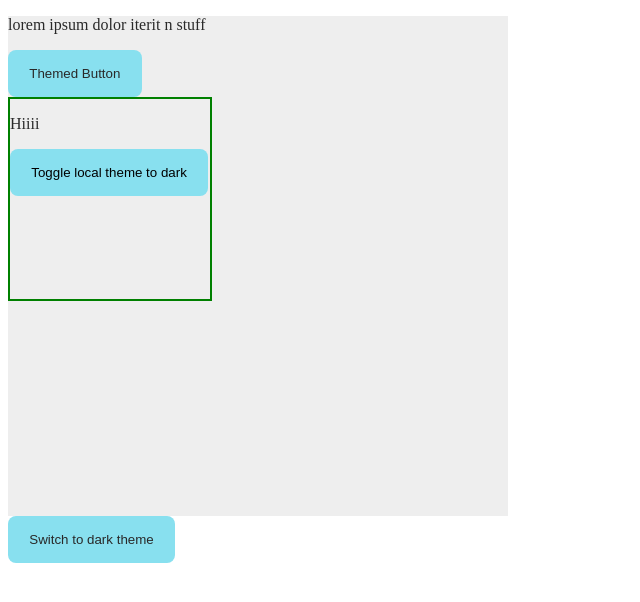
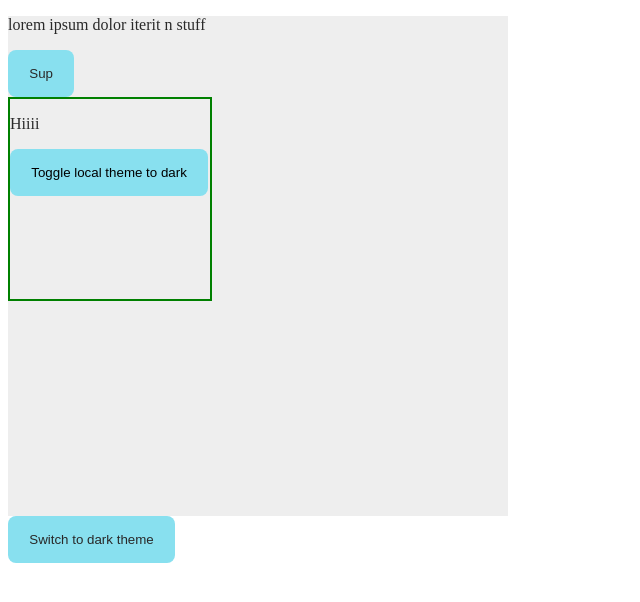
Before and after one commit to NandhuTee/Theme-Toggle-Context-component---Local-environment-setup-NPM-NPM-Scripts-Int---puonc9xq5adz, a Next.js app: page / in a window 1280 px wide. Shown: the top 602 px of the page, without its empty margins (0-640 px from the left). Built offline with nearby package versions, Linux system fonts and the light colour scheme.

Commit message:
second-update

```diff
--- a/pages/components/Main.js
+++ b/pages/components/Main.js
@@ -15,7 +15,7 @@ const Main = () => {
         id='global-theme-toggler'
         onClick={toggleTheme}
       >
-        Themed Button
+        Sup
       </button>
       <LocalThemedBox />
     </div>
```
